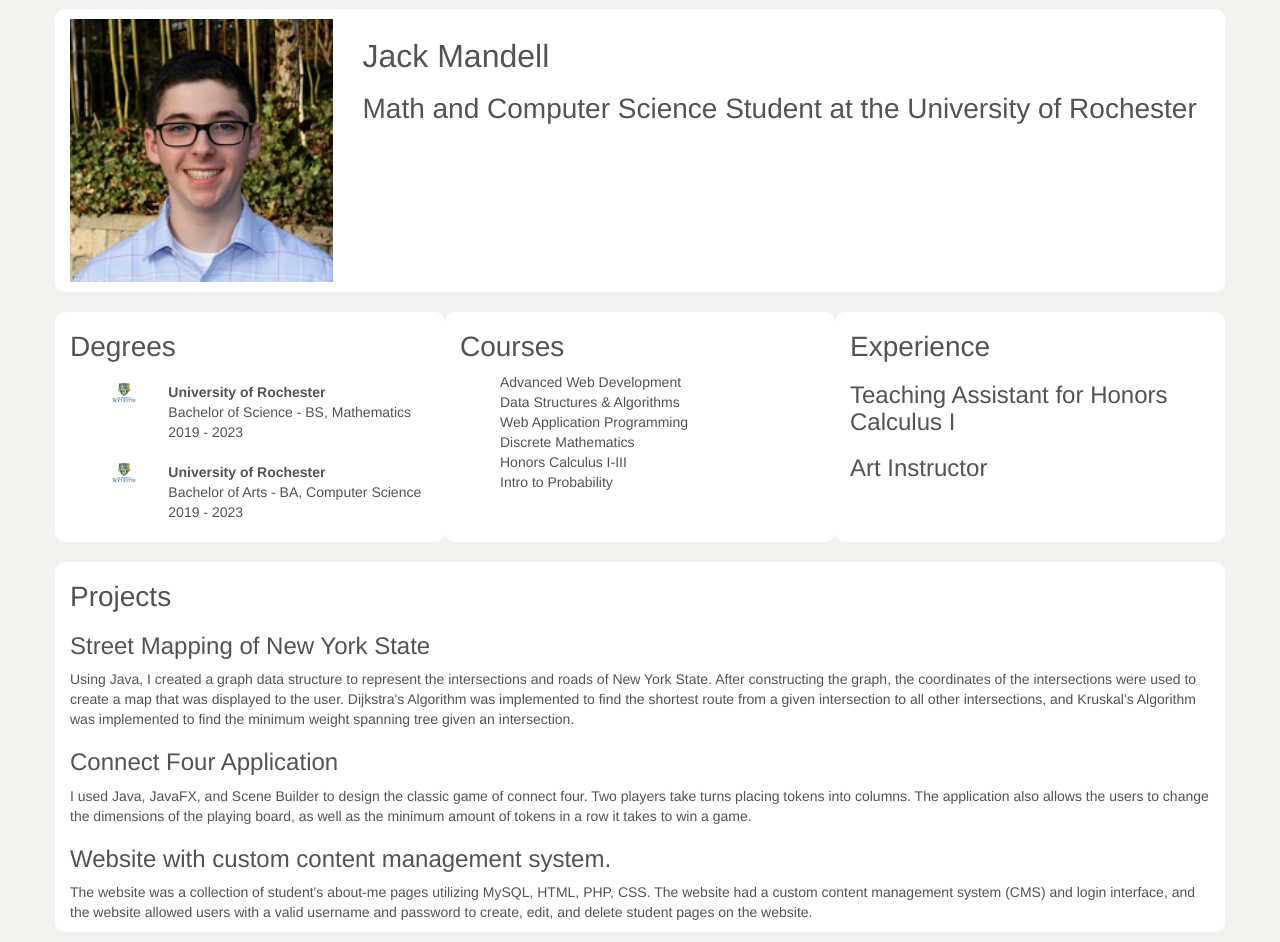
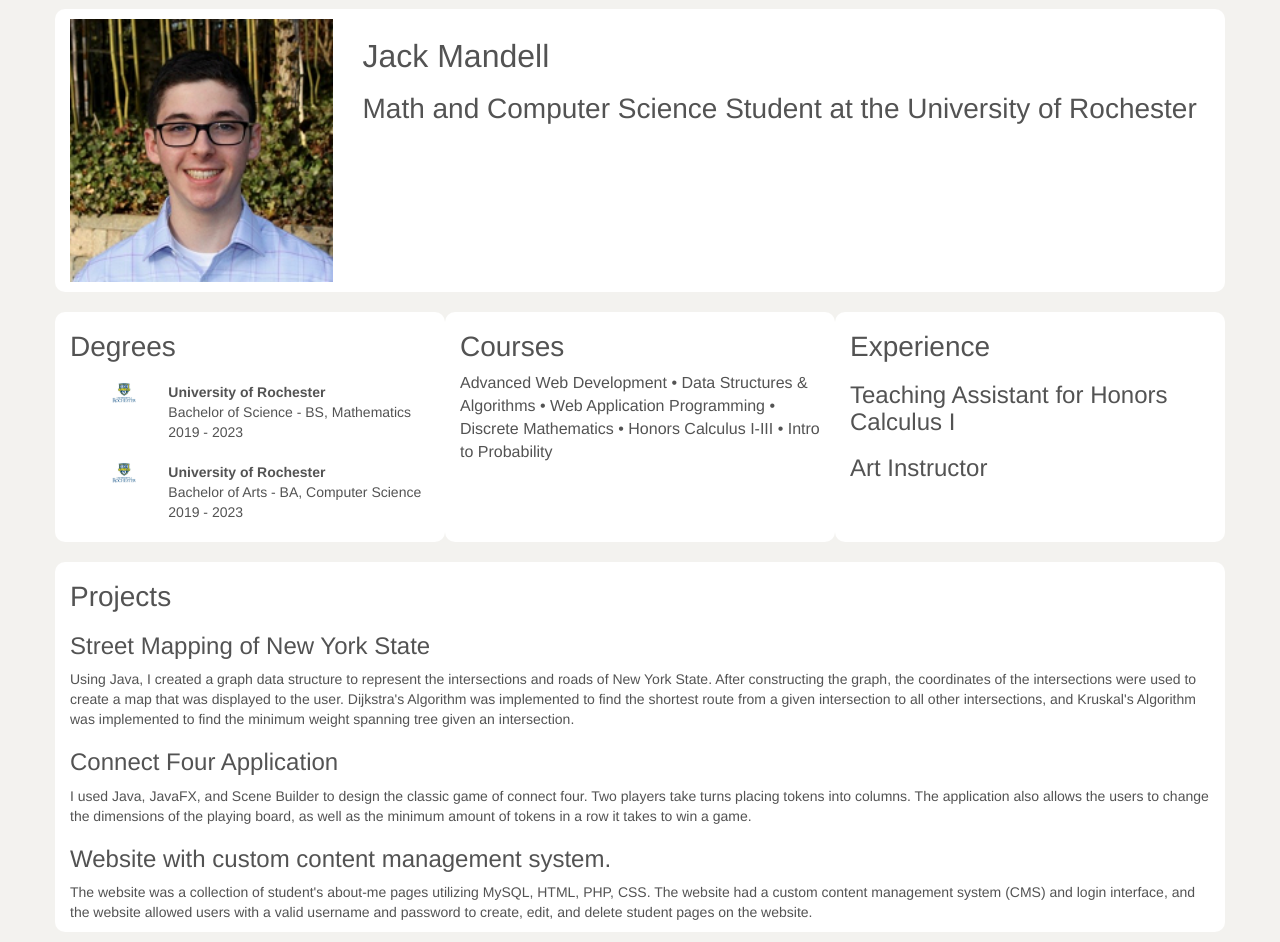
Before and after one commit to lkoblenc/project, a Flask app: page /jack in a window 1280 px wide. Shown: the part 73-1015 px from the top of the page. Run offline with Flask 2, Linux system fonts and the light colour scheme; some libraries are stand-ins or nearby versions.

Commit message:
changed font sizes, and courses list

```diff
--- a/static/styles.css
+++ b/static/styles.css
@@ -18,7 +18,6 @@
 .bg-layout {
 	background-color: white;
 	border-radius: 10px;
-
 }
 main {
 	color: #535353;
@@ -32,6 +31,17 @@ main {
 .degrees ul ul li:nth-of-type(1) {
 	font-weight: bold;
 }
+/*.courses ul {
+	display: flex;
+	flex-wrap: wrap;
+	padding-left: 0px;
+}
+.courses ul li {
+	padding-left: 10px;
+	padding-right: 10px;
+	border-right: 1px solid #535353;
+
+}*/
 h1 {
 	font-size: 32px;
 }
@@ -56,3 +66,6 @@ h4 {
     margin-bottom: 10px;
     margin-top: 10px;
 }
+.courses {
+	font-size: 16px;
+}
--- a/templates/jack.html
+++ b/templates/jack.html
@@ -2,12 +2,12 @@
 
 {% block content %}
 <div class="bg-light">
-	<main class="container ">
+	<main class="container">
 		<div class="row display-flex">
 			<div class="bg-layout col-lg-12 col-md-12 col-xs-12">
 					<header class="row">
-						<img src="{{url_for('static',filename='images/jack.png')}}" class='col-md-3'>
-						<div class='col-md-9'>
+						<img src="{{url_for('static',filename='images/jack.png')}}" class='col-xs-3 col-md-3 col-lg-3'>
+						<div class='col-xs-9 col-md-9 col-lg-9'>
 							<h1> Jack Mandell </h1>
 							<h2 class="title"> Math and Computer Science Student at the University of Rochester </h2>
 						</div>
@@ -43,14 +43,21 @@
 					<h2> Courses </h2>
 
 					<section class="courses">
-						<ul>
+						<p>Advanced Web Development  •  Data Structures & Algorithms  •
+							 Web Application Programming  •  Discrete Mathematics  •  Honors Calculus I-III  •  Intro to Probability
+						</p>
+
+
+
+
+						<!-- <ul>
 							<li> Advanced Web Development </li>
 							<li> Data Structures & Algorithms </li>
 							<li> Web Application Programming </li>
 							<li> Discrete Mathematics </li>
 							<li> Honors Calculus I-III </li>
 							<li> Intro to Probability </li>
-						</ul>
+						</ul> -->
 					</section>
 			</div>
 			<div class="bg-layout col-lg-4 col-md-12 col-xs-12">
```
Lines whose indentation alone changed are shown as unchanged.
